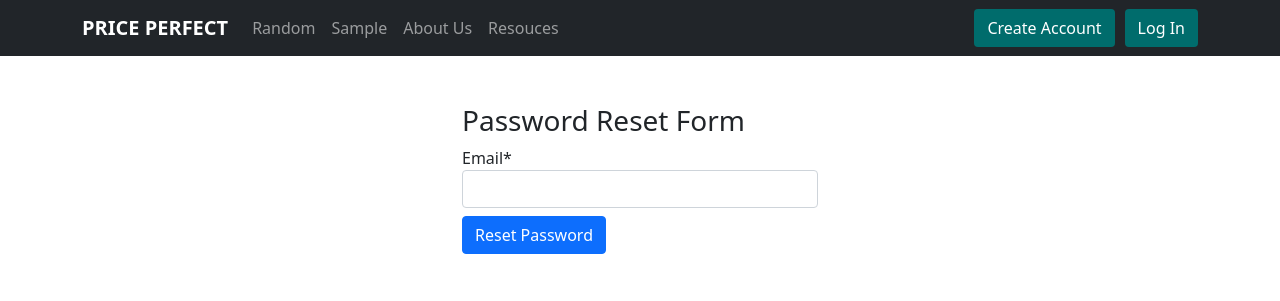
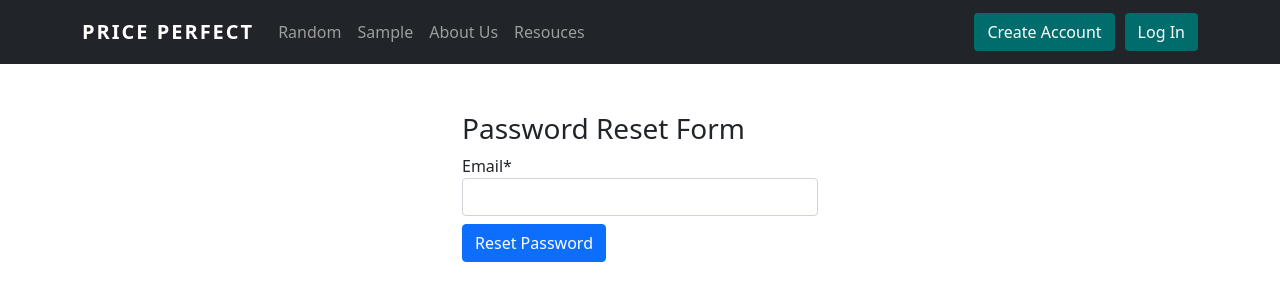
Before and after one commit to Divyam034/PricePerfect, a Django app: page /user/password-reset/ in a window 1280 px wide. Shown: the top 301 px of the page. Run offline with Django 3.2, Linux system fonts and the light colour scheme; some libraries are stand-ins or nearby versions.

```diff
--- a/templates/base.html
+++ b/templates/base.html
@@ -14,9 +14,16 @@
 
     </head>
 
+    <style>
+    .navbar .navbar-brand {
+    font-weight: 500;
+    letter-spacing: 2px;
+    font-size: 20px;
+    }
+    </style>
 
     <nav class="navbar navbar-expand-lg navbar-dark bg-dark" id="main-navbar">
-        <div class="container">
+        <div class="container py-1">
             <a class="navbar-brand" href="{% url 'mainpage' %}"><b>PRICE PERFECT</b></a>
             <button class="navbar-toggler" type="button" data-bs-toggle="collapse" data-bs-target="#navbarNavAltMarkup" aria-controls="navbarNavAltMarkup" aria-expanded="false" aria-label="Toggle navigation">
                 <span class="navbar-toggler-icon"></span>
```
